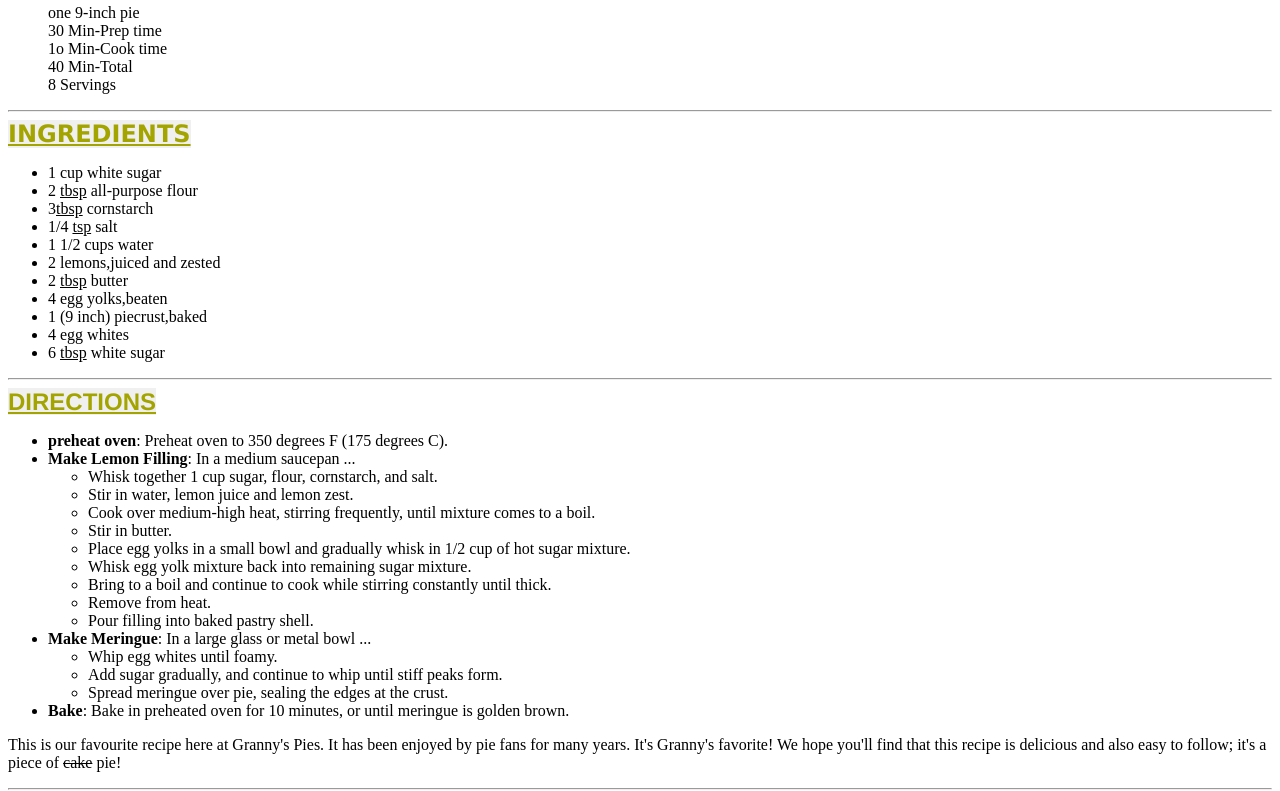
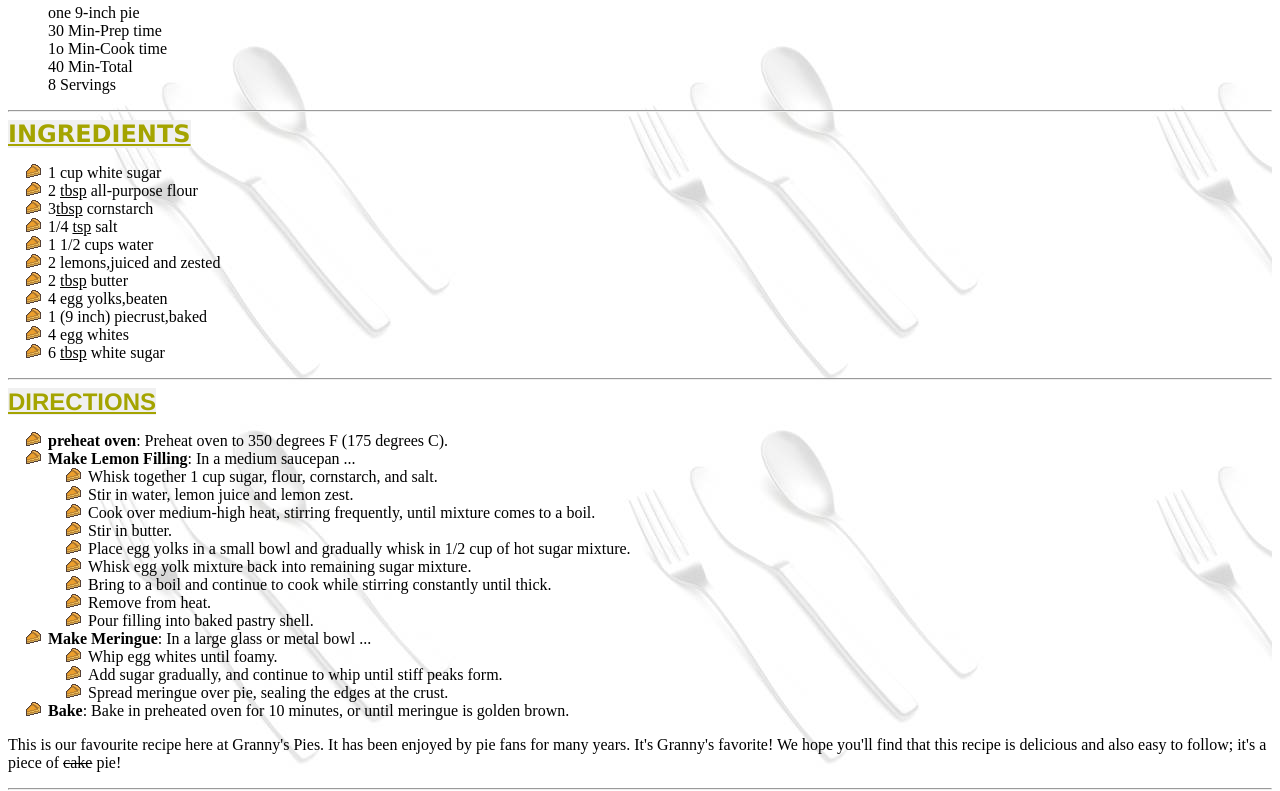
Before and after one commit to Rahabwangechi/Grannys-pies-Bakery, a plain HTML site: page pie.html in a window 1280 px wide. Shown: the part 388-1179 px from the top of the page. Drawn offline with Linux system fonts and the light colour scheme.

Commit message:
Add files via upload

```diff
--- a/styles/recipe.css
+++ b/styles/recipe.css
@@ -17,14 +17,13 @@
     text-align: left;
 }
 .cover{
-    background-image:url ("https://raw.githubusercontent.com/Rahabwangechi/Grannys-pies-Bakery/main/images/silverware.jpg") ;
+    background-image:url("/images/silverware.jpg") ;
     background-attachment: fixed;
-    list-style: url ("https://raw.githubusercontent.com/Rahabwangechi/Grannys-pies-Bakery/main/images/pie%20icon.jpg.gif");
-    list-style-image: url ("https://raw.githubusercontent.com/Rahabwangechi/Grannys-pies-Bakery/main/images/pie%20icon.jpg.gif");
+ list-style: url("/images/pie icon.jpg.gif");
+    list-style-image: url("/images/pie icon.jpg.gif");
 }
 
-.container {
-    display: inline;
+.container { display: inline;
     background-color: #F0F0F0 ;
     text-decoration-color:#A4A400  ;
     font-size: 11pt;
```
